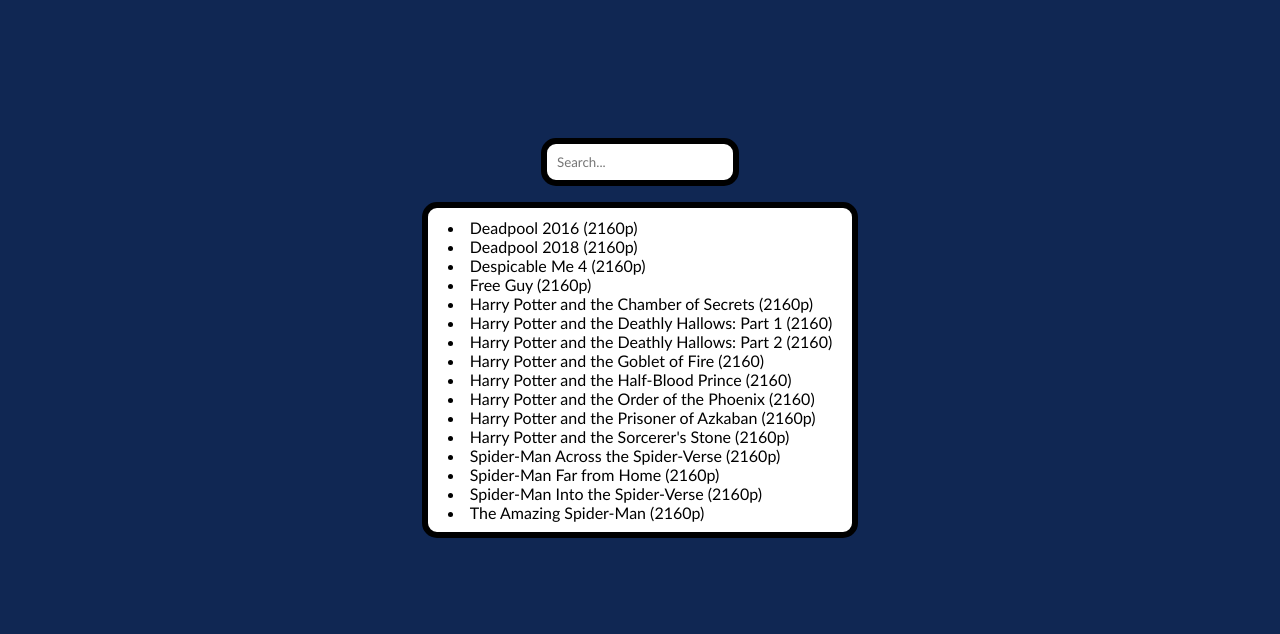
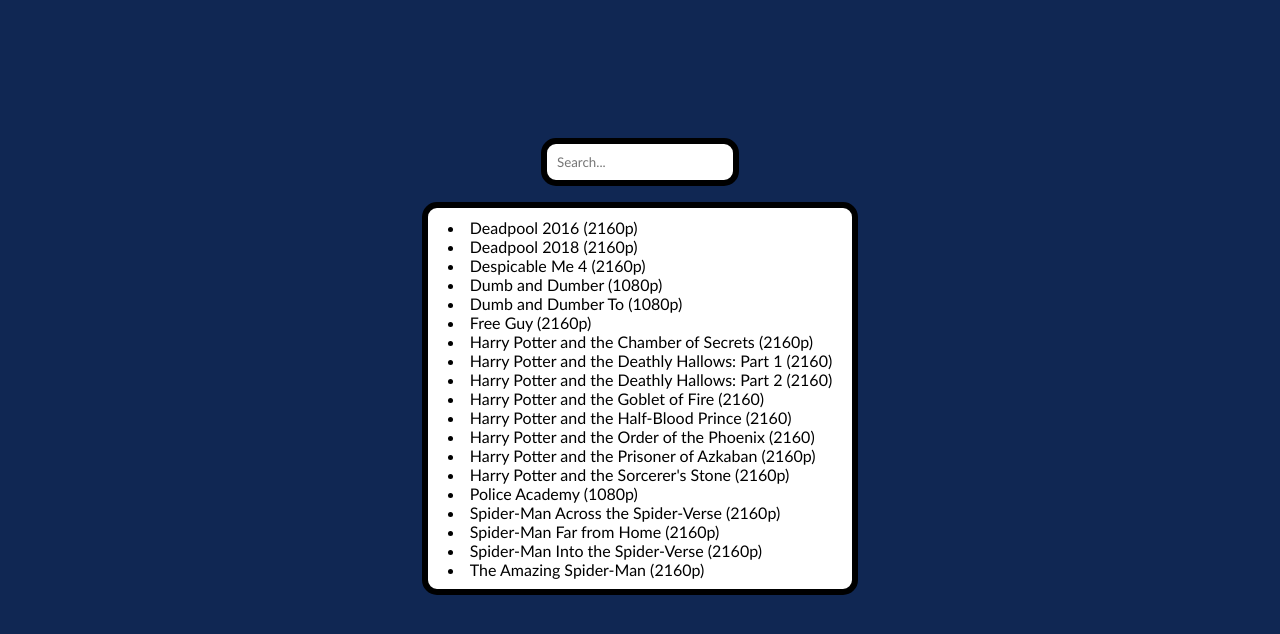
Before and after one commit to Adam456a/TArchive, a plain HTML site: page movies.html in a window 1280 px wide. Shown: the part 66-700 px from the top of the page. Drawn offline with Linux system fonts and the light colour scheme.

Commit message:
Update movies.html

```diff
--- a/movies.html
+++ b/movies.html
@@ -42,6 +42,9 @@
                 <li><a href="magnet:?xt=urn:btih:4b899c8b28285b722d56e451a2101bed874431d7&dn=Harry%20Potter%20And%20The%20Deathly%20Hallows%20Part%202%20%282011%29%20%5B2160p%5D%20%5B4K%5D%20%5BBluRay%5D%20%5BHDR%5D%20%5B5.1%5D%20%5BYTS.MX%5D&tr=udp%3A%2F%2Ftracker.opentrackr.org%3A1337%2Fannounce&tr=udp%3A%2F%2Ftracker.leechers-paradise.org%3A6969%2Fannounce&tr=udp%3A%2F%2F9.rarbg.to%3A2710%2Fannounce&tr=udp%3A%2F%2Fp4p.arenabg.ch%3A1337%2Fannounce&tr=udp%3A%2F%2Ftracker.cyberia.is%3A6969%2Fannounce&tr=http%3A%2F%2Fp4p.arenabg.com%3A1337%2Fannounce&tr=udp%3A%2F%2Ftracker.internetwarriors.net%3A1337%2Fannounce">Harry Potter and the Deathly Hallows: Part 2 (2160)</a></li>
                 <li><a href="magnet:?xt=urn:btih:7bf89771a2017aebfa0d8b7dc120e9ef47f96507&dn=Free.Guy.2021.2160p.BluRay.3500MB.DDP5.1.x264-GalaxyRG&tr=udp%3A%2F%2Ftracker.coppersurfer.tk%3A6969%2Fannounce&tr=udp%3A%2F%2Ftracker.openbittorrent.com%3A6969%2Fannounce&tr=udp%3A%2F%2F9.rarbg.to%3A2710%2Fannounce&tr=udp%3A%2F%2F9.rarbg.me%3A2780%2Fannounce&tr=udp%3A%2F%2F9.rarbg.to%3A2730%2Fannounce&tr=udp%3A%2F%2Ftracker.opentrackr.org%3A1337&tr=http%3A%2F%2Fp4p.arenabg.com%3A1337%2Fannounce&tr=udp%3A%2F%2Ftracker.torrent.eu.org%3A451%2Fannounce&tr=udp%3A%2F%2Ftracker.tiny-vps.com%3A6969%2Fannounce&tr=udp%3A%2F%2Fopen.stealth.si%3A80%2Fannounce">Free Guy (2160p)</a></li>
                 <li><a href="magnet:?xt=urn:btih:10e0f045c57542ed75c968da08bfef1c78a8235a&dn=Spider-Man%3A%20Far%20from%20Home%20%282019%29%20%5BREPACK%5D%20%5B2160p%5D%20%5B4K%5D%20%5BBluRay%5D%20%5B7.1%5D%20%5BYTS%5D%20%5BYIFY%5D&tr=udp%3A%2F%2Ftracker.coppersurfer.tk%3A6969%2Fannounce&tr=udp%3A%2F%2F9.rarbg.com%3A2710%2Fannounce&tr=udp%3A%2F%2Fp4p.arenabg.com%3A1337&tr=udp%3A%2F%2Ftracker.internetwarriors.net%3A1337&tr=udp%3A%2F%2Ftracker.opentrackr.org%3A1337%2Fannounce&tr=http%3A%2F%2Ftracker.openbittorrent.com%3A80%2Fannounce&tr=udp%3A%2F%2Fopentracker.i2p.rocks%3A6969%2Fannounce&tr=udp%3A%2F%2Ftracker.internetwarriors.net%3A1337%2Fannounce&tr=udp%3A%2F%2Ftracker.leechers-paradise.org%3A6969%2Fannounce&tr=udp%3A%2F%2Fcoppersurfer.tk%3A6969%2Fannounce&tr=udp%3A%2F%2Ftracker.zer0day.to%3A1337%2Fannounce">Spider-Man Far from Home (2160p)</a></li>
+                <li><a href="magnet:?xt=urn:btih:61dbb3b408d3b93555a5b96c348491081fbb0a2c&dn=Dumb%20and%20Dumber%20%281994%29%20%5B1080p%5D&tr=udp%3A%2F%2Fopen.demonii.com%3A1337&tr=udp%3A%2F%2Ftracker.coppersurfer.tk%3A6969&tr=udp%3A%2F%2Ftracker.leechers-paradise.org%3A6969&tr=udp%3A%2F%2Ftracker.pomf.se%3A80&tr=udp%3A%2F%2Ftracker.publicbt.com%3A80&tr=udp%3A%2F%2Ftracker.openbittorrent.com%3A80&tr=udp%3A%2F%2Ftracker.istole.it%3A80">Dumb and Dumber (1080p)</a></li>
+                <li><a href="magnet:?xt=urn:btih:604e8eabe10b23bbd6a5f74463d1a026e3a05904&dn=Dumb%20and%20Dumber%20To%20%282014%29%20%5B1080p%5D&tr=udp%3A%2F%2Fopen.demonii.com%3A1337&tr=udp%3A%2F%2Ftracker.coppersurfer.tk%3A6969&tr=udp%3A%2F%2Ftracker.leechers-paradise.org%3A6969&tr=udp%3A%2F%2Ftracker.pomf.se%3A80&tr=udp%3A%2F%2Ftracker.publicbt.com%3A80&tr=udp%3A%2F%2Ftracker.openbittorrent.com%3A80&tr=udp%3A%2F%2Ftracker.istole.it%3A80">Dumb and Dumber To (1080p)</a>
+                <li><a href="magnet:?xt=urn:btih:0ca2b247bd03b94ecfabe16d8b10997458deb69b&dn=Police.Academy.1984.1080p.BluRay.DDP2.0.x265.10bit-GalaxyRG265&tr=udp%3A%2F%2Fopen.stealth.si%3A80%2Fannounce&tr=udp%3A%2F%2Ftracker.tiny-vps.com%3A6969%2Fannounce&tr=udp%3A%2F%2Ftracker.opentrackr.org%3A1337%2Fannounce&tr=udp%3A%2F%2Ftracker.torrent.eu.org%3A451%2Fannounce&tr=udp%3A%2F%2Fexplodie.org%3A6969%2Fannounce&tr=udp%3A%2F%2Ftracker.cyberia.is%3A6969%2Fannounce&tr=udp%3A%2F%2Fipv4.tracker.harry.lu%3A80%2Fannounce&tr=udp%3A%2F%2Fp4p.arenabg.com%3A1337%2Fannounce&tr=udp%3A%2F%2Ftracker.birkenwald.de%3A6969%2Fannounce&tr=udp%3A%2F%2Ftracker.moeking.me%3A6969%2Fannounce&tr=udp%3A%2F%2Fopentor.org%3A2710%2Fannounce&tr=udp%3A%2F%2Ftracker.dler.org%3A6969%2Fannounce&tr=udp%3A%2F%2Fuploads.gamecoast.net%3A6969%2Fannounce&tr=https%3A%2F%2Ftracker.foreverpirates.co%3A443%2Fannounce&tr=http%3A%2F%2Ftracker.openbittorrent.com%3A80%2Fannounce&tr=udp%3A%2F%2Fopentracker.i2p.rocks%3A6969%2Fannounce&tr=udp%3A%2F%2Ftracker.internetwarriors.net%3A1337%2Fannounce&tr=udp%3A%2F%2Ftracker.leechers-paradise.org%3A6969%2Fannounce&tr=udp%3A%2F%2Fcoppersurfer.tk%3A6969%2Fannounce&tr=udp%3A%2F%2Ftracker.zer0day.to%3A1337%2Fannounce">Police Academy (1080p)</a></li>
             </ul>
         </div>
     </div>
```
